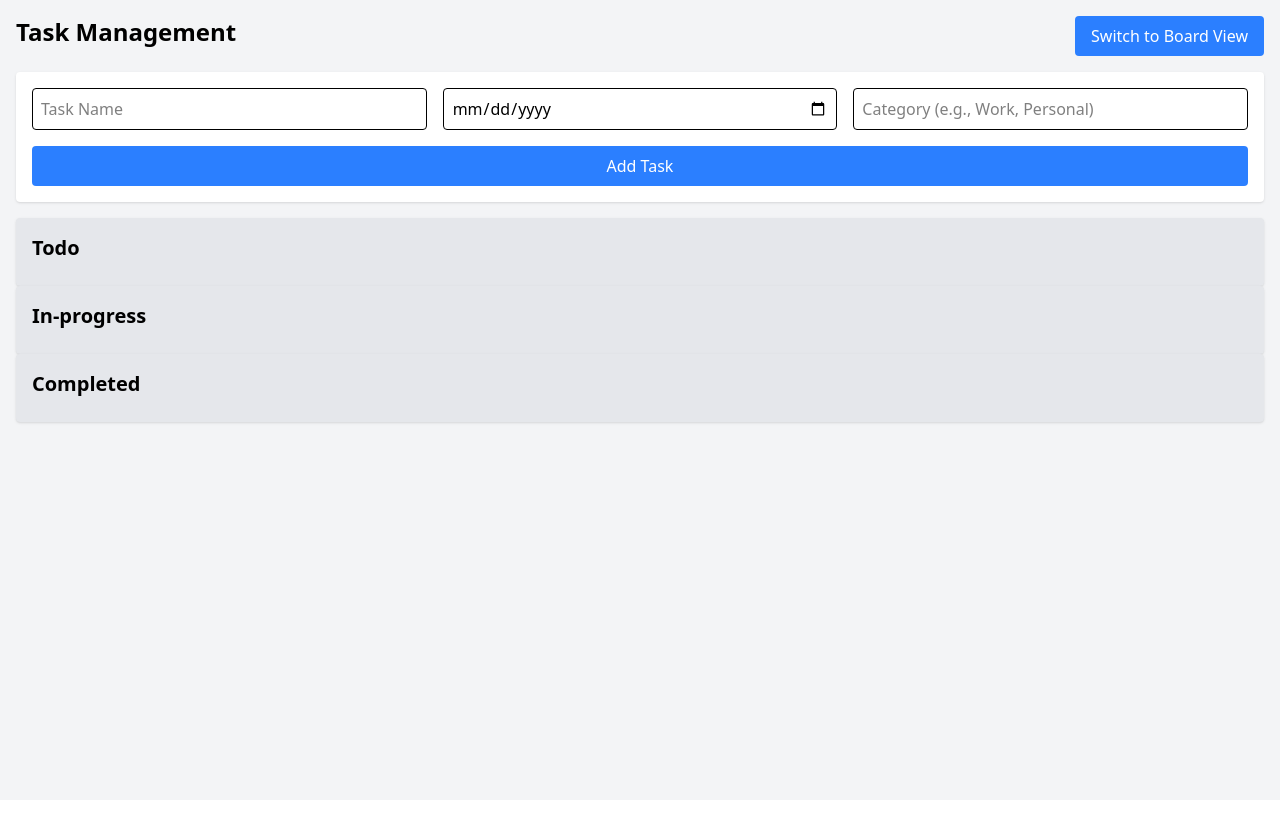
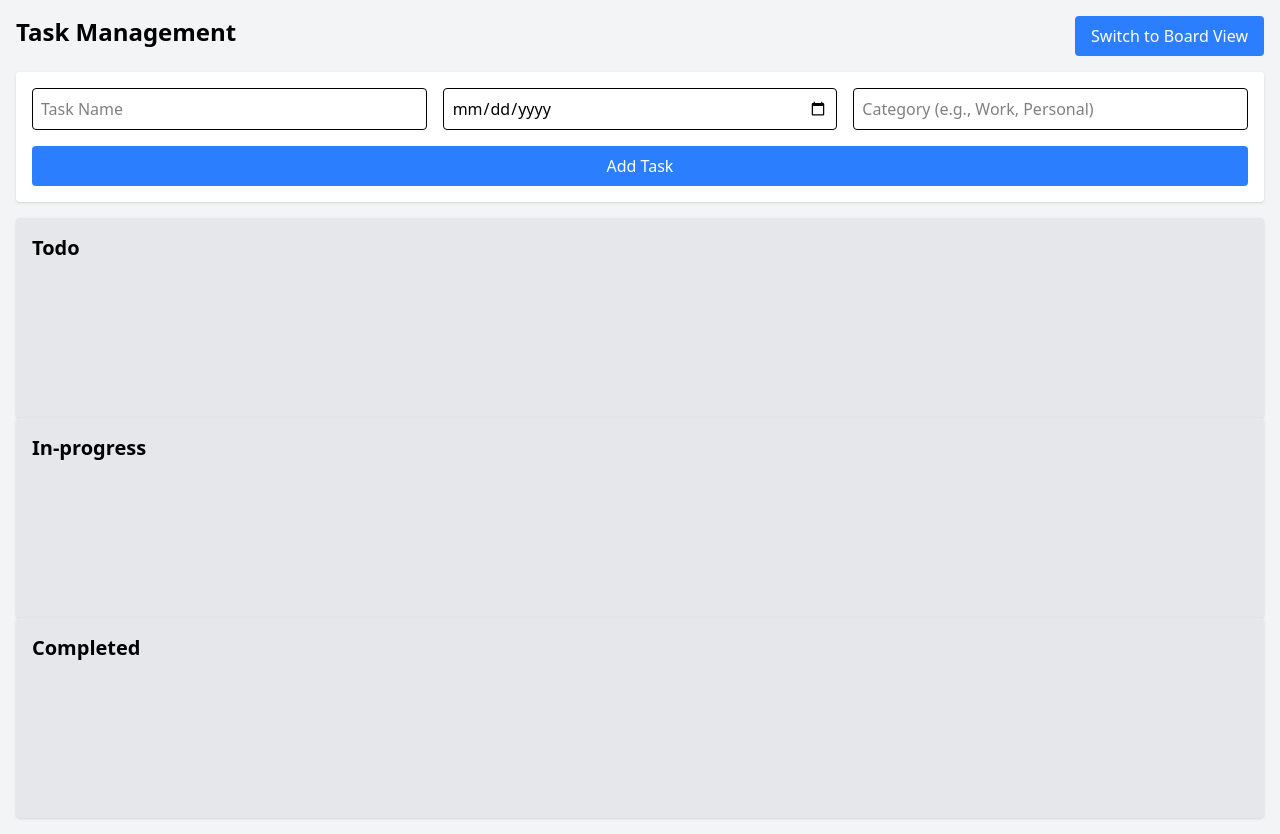
Before and after one commit to shivani-tripurari/task-management, a React (Vite) app in the folder my-task-app/: page / in a window 1280 px wide. Before the commit the page ends 800 px from the top, so only its background shows below. Built offline with nearby package versions, Linux system fonts and the light colour scheme.

Commit message:
draggable option implemented

```diff
--- a/my-task-app/src/components/TaskColumn.tsx
+++ b/my-task-app/src/components/TaskColumn.tsx
@@ -0,0 +1,24 @@
+import { useDroppable } from "@dnd-kit/core";
+import { SortableContext, rectSortingStrategy } from "@dnd-kit/sortable";
+import { Task } from "../types/Task";
+import TaskItem from "./TaskItem";
+
+const TaskColumn = ({ status, tasks }: { status: string; tasks: Task[] }) => {
+  const { setNodeRef } = useDroppable({ id: status });
+
+  return (
+    <div
+      ref={setNodeRef} // ✅ Correct way to make it droppable
+      className="p-4 bg-gray-200 rounded shadow w-full min-h-[200px]"
+    >
+      <h2 className="text-xl font-semibold mb-2">{status}</h2>
+      <SortableContext items={tasks} strategy={rectSortingStrategy}>
+        {tasks.map((task) => (
+          <TaskItem key={task.id} task={task} />
+        ))}
+      </SortableContext>
+    </div>
+  );
+};
+
+export default TaskColumn;
--- a/my-task-app/src/components/TaskItem.tsx
+++ b/my-task-app/src/components/TaskItem.tsx
@@ -1,17 +1,27 @@
-import { Task, TaskStatus } from "../types/Task";
+import { useSortable } from "@dnd-kit/sortable";
+import { CSS } from "@dnd-kit/utilities";
+import { Task } from "../types/Task";
 import { useTaskContext } from "../context/TaskContext";
 
 const TaskItem = ({ task }: { task: Task }) => {
   const { updateTaskStatus, deleteTask } = useTaskContext();
 
-  const nextStatus: Record<TaskStatus, TaskStatus> = {
+  const { attributes, listeners, setNodeRef, transform, transition } = useSortable({ id: task.id });
+
+  const nextStatus: Record<Task["status"], Task["status"]> = {
     Todo: "In-progress",
     "In-progress": "Completed",
     Completed: "Todo",
   };
 
   return (
-    <div className="bg-white p-2 rounded shadow flex justify-between items-center">
+    <div
+      ref={setNodeRef}
+      style={{ transform: CSS.Transform.toString(transform), transition }}
+      {...attributes}
+      {...listeners}
+      className="bg-white p-2 rounded shadow flex justify-between items-center cursor-grab"
+    >
       <div>
         <h3 className="font-medium">{task.name}</h3>
         <p className="text-sm text-gray-600">Due: {task.dueDate}</p>
--- a/my-task-app/src/components/TaskList.tsx
+++ b/my-task-app/src/components/TaskList.tsx
@@ -1,8 +1,10 @@
+import { DndContext, closestCorners } from "@dnd-kit/core";
+import { SortableContext, verticalListSortingStrategy } from "@dnd-kit/sortable";
+import TaskColumn from "./TaskColumn";
 import { useTaskContext } from "../context/TaskContext";
-import TaskItem from "./TaskItem";
 
 const TaskList = ({ boardView = false }: { boardView?: boolean }) => {
-  const { tasks } = useTaskContext();
+  const { tasks, updateTaskStatus } = useTaskContext();
 
   const groupedTasks = {
     Todo: tasks.filter((task) => task.status === "Todo"),
@@ -10,19 +12,22 @@ const TaskList = ({ boardView = false }: { boardView?: boolean }) => {
     Completed: tasks.filter((task) => task.status === "Completed"),
   };
 
+  const onDragEnd = (event: any) => {
+    const { active, over } = event;
+    if (!over || active.id === over.id) return;
+    updateTaskStatus(active.id, over.id);
+  };
+
   return (
-    <div className={`flex ${boardView ? "flex-row gap-4" : "flex-col"} w-full`}>
-      {Object.entries(groupedTasks).map(([status, tasks]) => (
-        <div key={status} className="p-4 bg-gray-200 rounded shadow w-full">
-          <h2 className="text-xl font-semibold mb-2">{status}</h2>
-          <div className="space-y-2">
-            {tasks.map((task) => (
-              <TaskItem key={task.id} task={task} />
-            ))}
-          </div>
-        </div>
-      ))}
-    </div>
+    <DndContext collisionDetection={closestCorners} onDragEnd={onDragEnd}>
+      <div className={`flex ${boardView ? "flex-row gap-4" : "flex-col"} w-full`}>
+        <SortableContext items={tasks} strategy={verticalListSortingStrategy}>
+          {Object.entries(groupedTasks).map(([status, tasks]) => (
+            <TaskColumn key={status} status={status} tasks={tasks} />
+          ))}
+        </SortableContext>
+      </div>
+    </DndContext>
   );
 };
 
```
